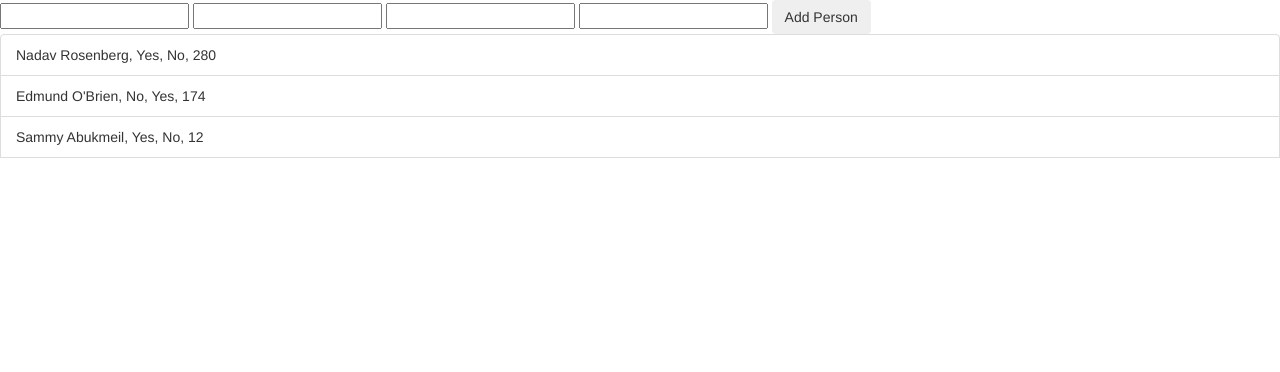
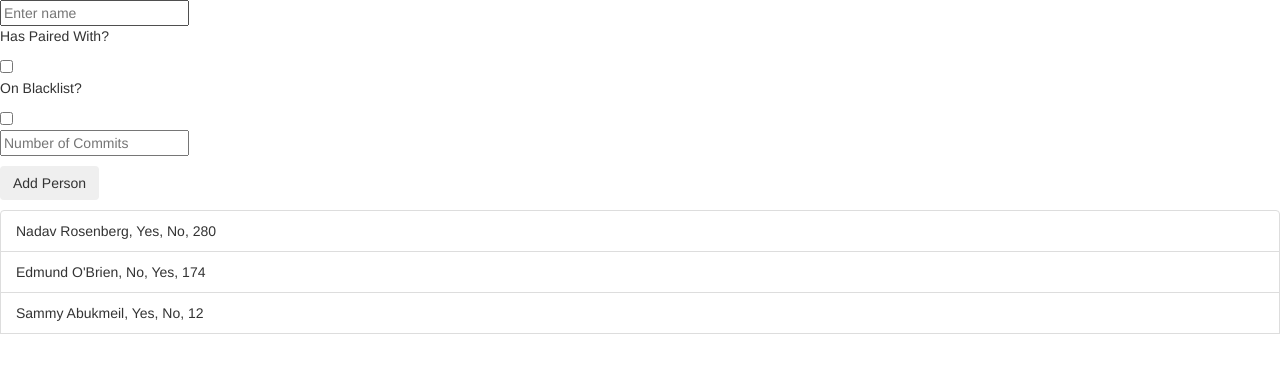
Before and after one commit to Nadav-Rosenberg/MakerMix-Frontend, a website: page index.html in a window 1280 px wide. Drawn offline with nearby package versions, Linux system fonts and the light colour scheme; some packages are replaced by stand-ins of ours.

Commit message:
Edited html formatting

```diff
--- a/index.html
+++ b/index.html
@@ -11,10 +11,12 @@
   <body>
     <footer>
       <form class="form-horizontal">
-        <input type="text" name="nameOfPerson">
-        <input type="check-box" name="hasPairedWith">
-        <input type="check-box" name="isblackList">
-        <input type="text" name="numberOfCommits">
+        <input type="text" name="nameOfPerson" placeholder="Enter name">
+        <p> Has Paired With?</p> <input type="checkbox" name="hasPairedWith">
+        <p> On Blacklist?</p> <input type="checkbox" name="isblackList">
+        <p>
+        <input type="text" name="numberOfCommits"placeholder="Number of Commits">
+        <p>
         <button class="btn">Add Person</button>
       </form>
       <ul class="list-group">
```
